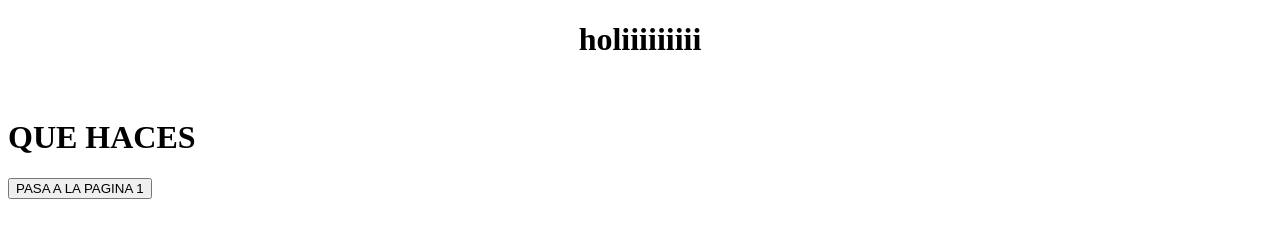
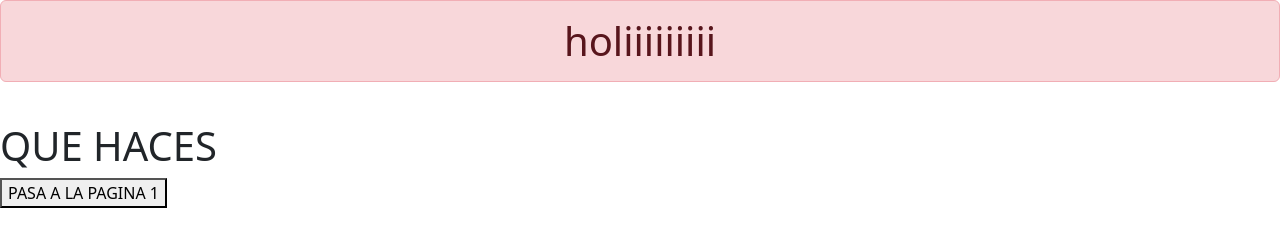
Before and after one commit to NoemiQuintanilla/ComputacionNube, a plain HTML site: page index.html in a window 1280 px wide. Drawn offline with nearby package versions, Linux system fonts and the light colour scheme.

Commit message:
modifique

```diff
--- a/index.html
+++ b/index.html
@@ -3,10 +3,13 @@
 <head>
     <meta charset="UTF-8">
     <meta name="viewport" content="width=device-width, initial-scale=1.0">
+    <link href="https://cdn.jsdelivr.net/npm/bootstrap@5.3.3/dist/css/bootstrap.min.css" rel="stylesheet" integrity="sha384-QWTKZyjpPEjISv5WaRU9OFeRpok6YctnYmDr5pNlyT2bRjXh0JMhjY6hW+ALEwIH" crossorigin="anonymous">
+	<script src="https://cdn.jsdelivr.net/npm/bootstrap@5.3.3/dist/js/bootstrap.bundle.min.js" integrity="sha384-YvpcrYf0tY3lHB60NNkmXc5s9fDVZLESaAA55NDzOxhy9GkcIdslK1eN7N6jIeHz" crossorigin="anonymous"></script>
+
     <title>Practica</title>
 </head>
 <body>
-   <center><h1>holiiiiiiiii</h1></center>
+   <h1 class="alert alert-danger text-center ">holiiiiiiiii</h1>
    <br>
    <h1>QUE HACES</h1>
    <a href="pagina1.html"><button>PASA A LA PAGINA 1</button></a>
```
